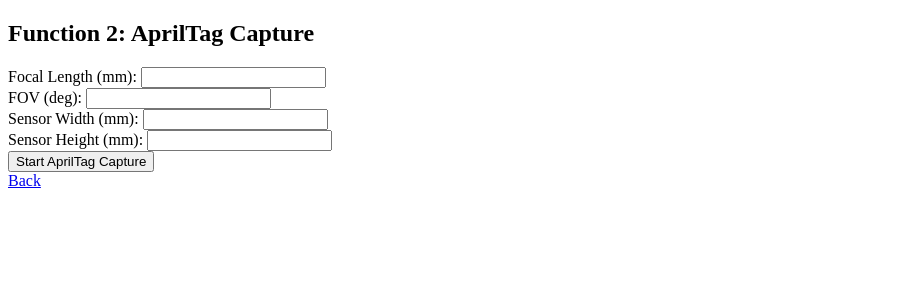
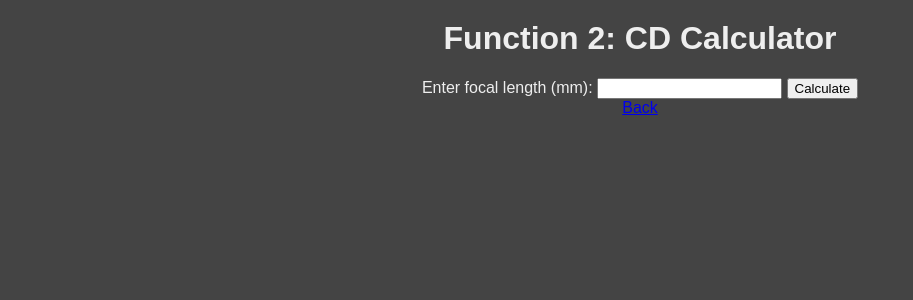
Before and after one commit to JJ-Poseidon/calibApp, a FastAPI app: page /function2 in a window 1280 px wide. Shown: the top 300 px of the page, without its empty margins (0-913 px from the left). Run offline with FastAPI, Linux system fonts and the light colour scheme.

Commit message:
Updates to function2 calculating for CD and CUDA test script

```diff
--- a/frontend/templates/function2.html
+++ b/frontend/templates/function2.html
@@ -1,19 +1,37 @@
 <!DOCTYPE html>
-<html>
-<head><title>Function 2</title></head>
+<html lang="en">
+<head>
+    <meta charset="UTF-8">
+    <title>Function 2 - Max Z Calculator</title>
+        <style>
+        body {
+            font-family: Arial, sans-serif;
+            background-color: #444;
+            color: #eee;
+            text-align: center;
+            margin: 0;
+            padding: 0;
+        }
+        h1 {
+            margin-top: 20px;
+        }
+        </style>
+</head>
 <body>
-    <h2>Function 2: AprilTag Capture</h2>
-    <form action="/function2/start" method="post">
-        <label>Focal Length (mm):</label>
-        <input type="text" name="focal"><br>
-        <label>FOV (deg):</label>
-        <input type="text" name="fov"><br>
-        <label>Sensor Width (mm):</label>
-        <input type="text" name="sensor_w"><br>
-        <label>Sensor Height (mm):</label>
-        <input type="text" name="sensor_h"><br>
-        <button type="submit">Start AprilTag Capture</button>
+    <h1>Function 2: CD Calculator</h1>
+
+    <form method="post">
+        <label for="focal_length">Enter focal length (mm):</label>
+        <input type="number" step="any" name="focal_length" required>
+        <button type="submit">Calculate</button>
     </form>
+
+    {% if result %}
+        <h2>Result</h2>
+        <p>Focal Length (mm): {{ result.focal_length }}</p>
+        <p>Calibration Distance: {{ result.best_y }} feet</p>
+    {% endif %}
+
     <a href="/">Back</a>
 </body>
 </html>
--- a/main.py
+++ b/main.py
@@ -2,6 +2,7 @@ from fastapi import FastAPI, Request, BackgroundTasks, Form
 from fastapi.responses import HTMLResponse, StreamingResponse, RedirectResponse
 from fastapi.staticfiles import StaticFiles
 from fastapi.templating import Jinja2Templates
+
 import subprocess
 import threading
 import uvicorn
@@ -25,13 +26,12 @@ app.mount("/static", StaticFiles(directory="frontend/static"), name="static")
 templates = Jinja2Templates(directory="frontend/templates")
 lock = threading.Lock()
 
-# ========== Embedded run_live_feedback Logic ==========
+# ========== Setting up variables ==========
 # frame_count = 0
 tagDet = detector()
 WIDTH = 3840
 HEIGHT = 2160
 frame_size = WIDTH * HEIGHT * 3  # 3 channels for RGB
-
 tagDet = detector()
 persistent_corners = []
 detection_enabled = False
@@ -44,13 +44,13 @@ def run_focusHelper():
     '-rtsp_transport', 'tcp',
     '-fflags', 'nobuffer',
     '-flags', 'low_delay',
-    '-r', '10',                      # <-- Desired FPS before input (optional)
+    '-probesize', '32',
+    '-analyzeduration', '0',
     '-i', camera_url,
+    '-vf', 'fps=8',           # Drop all but 8 frames/sec
     '-an',
     '-f', 'rawvideo',
     '-pix_fmt', 'bgr24',
-    '-vcodec', 'rawvideo',
-    '-r', '10',                      # <-- Desired FPS for output (important)
     '-'
     ]
 
@@ -60,39 +60,30 @@ def run_focusHelper():
             raw_frame = pipe.stdout.read(frame_size)
             if len(raw_frame) != frame_size:
                 continue
-
             frame = np.frombuffer(raw_frame, dtype=np.uint8).reshape((HEIGHT, WIDTH, 3)).copy()
-
             # ======== Focus Measurement ========
             # h_crop = int(HEIGHT * 0.01)
             # w_crop = int(WIDTH * 0.01)
-            y1 = HEIGHT // 2 - 5 # h_crop // 2
-            y2 = HEIGHT // 2 + 5 # h_crop // 2
-            x1 = WIDTH // 2 - 5 # w_crop // 2
-            x2 = WIDTH // 2 + 5 # w_crop // 2
-
+            y1 = HEIGHT // 2 - 10 # h_crop // 2
+            y2 = HEIGHT // 2 + 10 # h_crop // 2
+            x1 = WIDTH // 2 - 10 # w_crop // 2
+            x2 = WIDTH // 2 + 10 # w_crop // 2
             center_crop = frame[y1:y2, x1:x2]
             gray_crop = cv2.cvtColor(center_crop, cv2.COLOR_BGR2GRAY)
             laplacian_var = cv2.Laplacian(gray_crop, cv2.CV_64F).var()
-
             # Threshold to consider it "in focus"
             focus_threshold = 550.0
             focus_color = (0, 255, 0) if laplacian_var > focus_threshold else (0, 0, 255)
-
             # Draw rectangle for visualizing the crop
             cv2.rectangle(frame, (x1, y1), (x2, y2), focus_color, 2)
-
             # Put Laplacian variance at top of screen
             text = f"Focus: {laplacian_var:.2f}"
             cv2.putText(frame, text, (10, 50), cv2.FONT_HERSHEY_SIMPLEX, 1.5, focus_color, 3)
-
-            cv2.resize(frame, (1920, 1080))
-
+            frame = cv2.resize(frame, (1920, 1080))
             # Encode frame to JPEG
             ret, jpeg = cv2.imencode(".jpg", frame, [int(cv2.IMWRITE_JPEG_QUALITY), 70])
             if not ret:
                 continue
-
             yield (
                 b"--frame\r\n"
                 b"Content-Type: image/jpeg\r\n\r\n" + jpeg.tobytes() + b"\r\n"
@@ -104,6 +95,15 @@ def run_focusHelper():
         pipe.wait()
         print("[INFO] FFmpeg process terminated")
 
+# ========== Calculate Calibration Distance ==========
+def compute_z(x, y):
+    return (-0.0339 * x**2
+            - 2.0089 * y**2
+            + 0.6164 * x * y
+            - 19.841 * x
+            + 10.4239 * y
+            + 9.0062)
+
 # ========== Live Feedback Stream ==========
 def run_liveFeedback():
     cmd = [
@@ -111,13 +111,13 @@ def run_liveFeedback():
     '-rtsp_transport', 'tcp',
     '-fflags', 'nobuffer',
     '-flags', 'low_delay',
-    '-r', '8',                      # <-- Desired FPS before input (optional)
+    '-probesize', '32',
+    '-analyzeduration', '0',
     '-i', camera_url,
+    '-vf', 'fps=8',           # Drop all but 8 frames/sec
     '-an',
     '-f', 'rawvideo',
     '-pix_fmt', 'bgr24',
-    '-vcodec', 'rawvideo',
-    '-r', '8',                      # <-- Desired FPS for output (important)
     '-'
     ]
 
@@ -132,6 +132,7 @@ def run_liveFeedback():
 
             frame = np.frombuffer(raw_frame, dtype=np.uint8).reshape((HEIGHT, WIDTH, 3)).copy()
             frame_count += 1
+
             if detection_enabled:
                 gray = cv2.cvtColor(frame, cv2.COLOR_BGR2GRAY)
                 corners, ids, rejected = tagDet.detectMarkers(gray)
@@ -139,13 +140,15 @@ def run_liveFeedback():
                     with lock:
                         persistent_corners.extend([corner[0] for corner in corners])
 
-            for marker_corners in persistent_corners:
-                for x, y in marker_corners:
-                    cv2.circle(frame, (int(x), int(y)), 10, (255, 0, 0), -1)
+            if frame_count % 5 == 0:
+                for marker_corners in persistent_corners:
+                    for x, y in marker_corners:
+                        cv2.circle(frame, (int(x), int(y)), 10, (255, 0, 0), -1)
 
-            cv2.resize(frame, (1920, 1080))
+            frame = cv2.resize(frame, (1920, 1080))
 
             ret, jpeg = cv2.imencode(".jpg", frame, [int(cv2.IMWRITE_JPEG_QUALITY), 70])
+
             if not ret:
                 continue
 
@@ -153,6 +156,7 @@ def run_liveFeedback():
                 b"--frame\r\n"
                 b"Content-Type: image/jpeg\r\n\r\n" + jpeg.tobytes() + b"\r\n"
             )
+
     except GeneratorExit:
         print("[INFO] Client disconnected, shutting down FFmpeg")
     finally:
@@ -194,16 +198,23 @@ def function1_screen(request: Request):
 def function2_screen(request: Request):
     return templates.TemplateResponse("function2.html", {"request": request})
 
-@app.post("/function2/start")
-def start_apriltag_capture(
-    background_tasks: BackgroundTasks,
-    focal: float = Form(...),
-    fov: float = Form(...),
-    sensor_w: float = Form(...),
-    sensor_h: float = Form(...)
-):
-    background_tasks.add_task(run_apriltag_capture, camera_url, focal, fov, sensor_w, sensor_h)
-    return RedirectResponse("/", status_code=302)
+@app.post("/function2", response_class=HTMLResponse)
+async def function2_result(request: Request, focal_length: float = Form(...)):
+    y_values = np.linspace(2.5, 9.0, 14)
+    z_values = compute_z(focal_length, y_values)
+
+    max_index = np.argmax(z_values)
+    best_y = y_values[max_index]
+    max_z = z_values[max_index]
+
+    return templates.TemplateResponse("function2.html", {
+        "request": request,
+        "result": {
+            "focal_length": focal_length,
+            "best_y": round(best_y, 2),
+            "max_z": round(max_z, 4)
+        }
+    })
 
 @app.get("/function3", response_class=HTMLResponse)
 def function3_screen(request: Request):
```
Also changed, not shown: cudaTest.py (added, +17 -0 lines).
